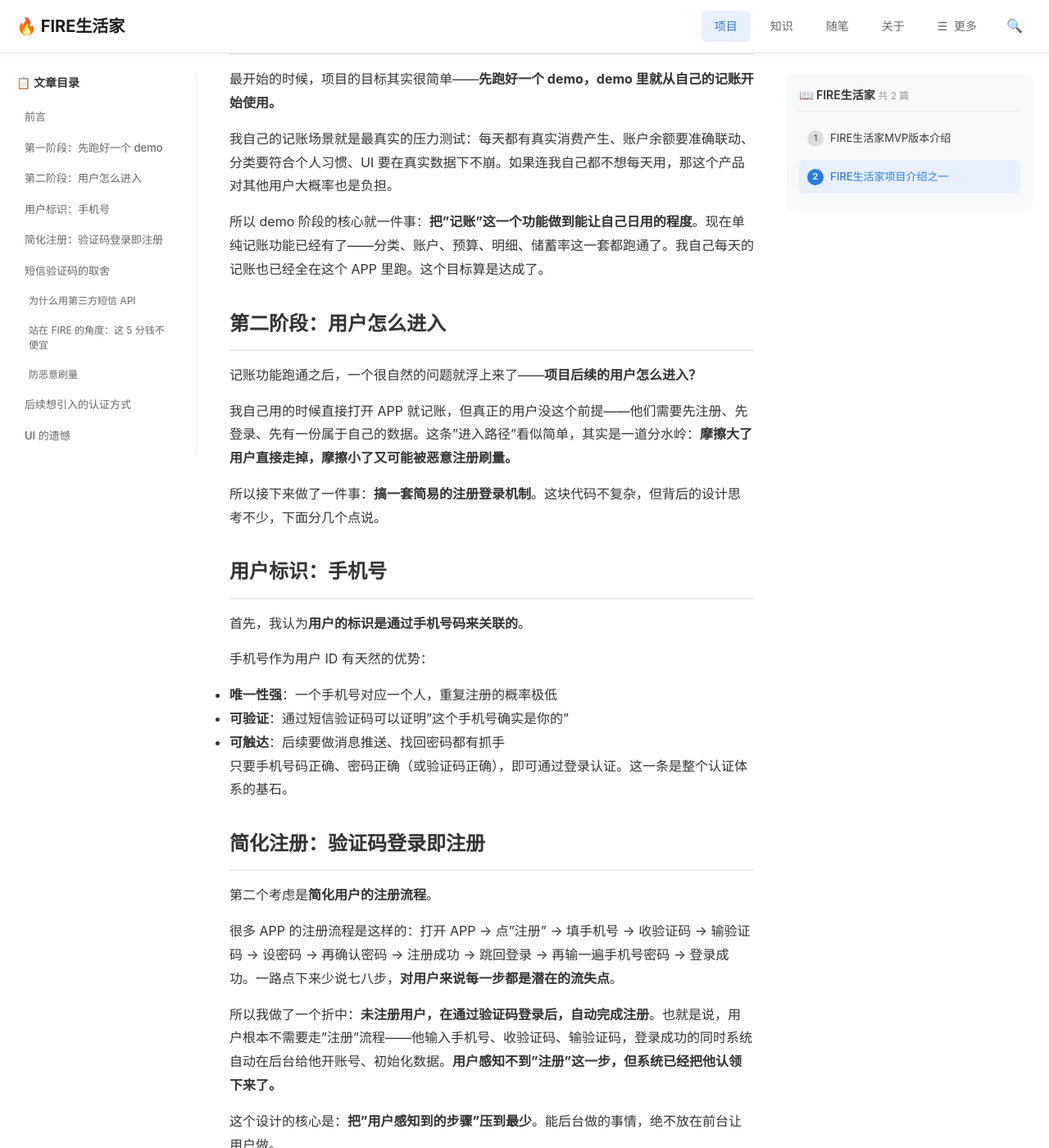
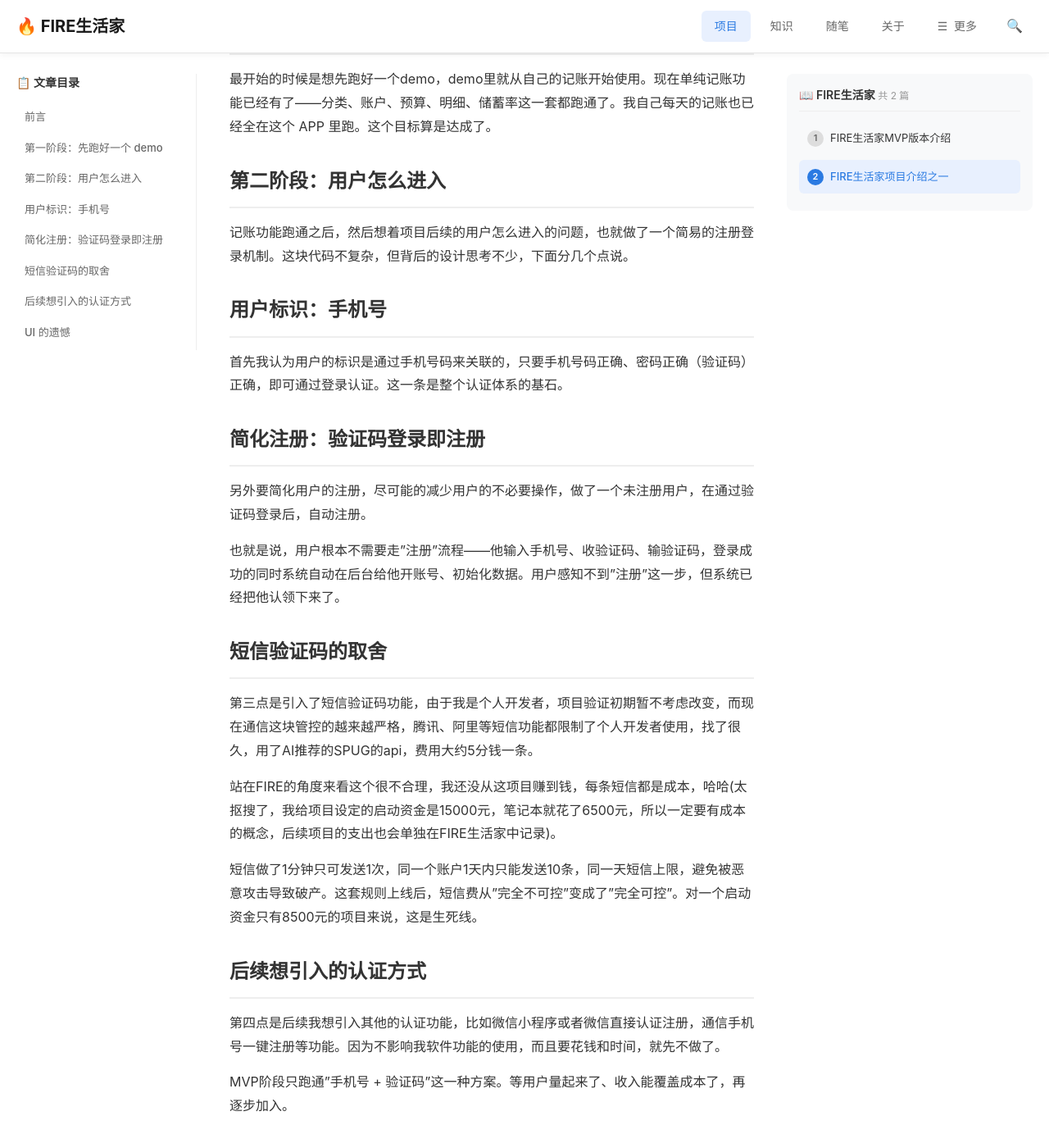
Before and after one commit to firelifes/firelifes.github.io, a Jekyll site: the page built from _posts/2026-06-03-FIRE生活家项目介绍之一.md, in a window 1280 px wide and 1400 px high, scrolled down 426 px. Shown: the whole window at 82% size. Built offline with Jekyll 4.4.1, drawn with Linux system fonts in a browser that asks for light colours; comment, search, counter and statistics services are not loaded; some of the changed text lies outside the part shown.

Commit message:
posts: 调整FIRE生活家项目介绍之一的语气，更贴合原来的风格

```diff
--- a/_posts/2026-06-03-FIRE生活家项目介绍之一.md
+++ b/_posts/2026-06-03-FIRE生活家项目介绍之一.md
@@ -15,93 +15,41 @@ series: FIRE生活家
 
 ## 第一阶段：先跑好一个 demo
 
-最开始的时候，项目的目标其实很简单——**先跑好一个 demo，demo 里就从自己的记账开始使用。**
-
-我自己的记账场景就是最真实的压力测试：每天都有真实消费产生、账户余额要准确联动、分类要符合个人习惯、UI 要在真实数据下不崩。如果连我自己都不想每天用，那这个产品对其他用户大概率也是负担。
-
-所以 demo 阶段的核心就一件事：**把"记账"这一个功能做到能让自己日用的程度**。现在单纯记账功能已经有了——分类、账户、预算、明细、储蓄率这一套都跑通了。我自己每天的记账也已经全在这个 APP 里跑。这个目标算是达成了。
+最开始的时候是想先跑好一个demo，demo里就从自己的记账开始使用。现在单纯记账功能已经有了——分类、账户、预算、明细、储蓄率这一套都跑通了。我自己每天的记账也已经全在这个 APP 里跑。这个目标算是达成了。
 
 ## 第二阶段：用户怎么进入
 
-记账功能跑通之后，一个很自然的问题就浮上来了——**项目后续的用户怎么进入？**
-
-我自己用的时候直接打开 APP 就记账，但真正的用户没这个前提——他们需要先注册、先登录、先有一份属于自己的数据。这条"进入路径"看似简单，其实是一道分水岭：**摩擦大了用户直接走掉，摩擦小了又可能被恶意注册刷量。**
-
-所以接下来做了一件事：**搞一套简易的注册登录机制**。这块代码不复杂，但背后的设计思考不少，下面分几个点说。
+记账功能跑通之后，然后想着项目后续的用户怎么进入的问题，也就做了一个简易的注册登录机制。这块代码不复杂，但背后的设计思考不少，下面分几个点说。
 
 ## 用户标识：手机号
 
-首先，我认为**用户的标识是通过手机号码来关联的**。
-
-手机号作为用户 ID 有天然的优势：
-
-- **唯一性强**：一个手机号对应一个人，重复注册的概率极低
-- **可验证**：通过短信验证码可以证明"这个手机号确实是你的"
-- **可触达**：后续要做消息推送、找回密码都有抓手
-
-只要手机号码正确、密码正确（或验证码正确），即可通过登录认证。这一条是整个认证体系的基石。
+首先我认为用户的标识是通过手机号码来关联的，只要手机号码正确、密码正确（验证码）正确，即可通过登录认证。这一条是整个认证体系的基石。
 
 ## 简化注册：验证码登录即注册
 
-第二个考虑是**简化用户的注册流程**。
+另外要简化用户的注册，尽可能的减少用户的不必要操作，做了一个未注册用户，在通过验证码登录后，自动注册。
 
-很多 APP 的注册流程是这样的：打开 APP → 点"注册" → 填手机号 → 收验证码 → 输验证码 → 设密码 → 再确认密码 → 注册成功 → 跳回登录 → 再输一遍手机号密码 → 登录成功。一路点下来少说七八步，**对用户来说每一步都是潜在的流失点**。
-
-所以我做了一个折中：**未注册用户，在通过验证码登录后，自动完成注册**。也就是说，用户根本不需要走"注册"流程——他输入手机号、收验证码、输验证码，登录成功的同时系统自动在后台给他开账号、初始化数据。**用户感知不到"注册"这一步，但系统已经把他认领下来了。**
-
-这个设计的核心是：**把"用户感知到的步骤"压到最少**。能后台做的事情，绝不放在前台让用户做。
+也就是说，用户根本不需要走"注册"流程——他输入手机号、收验证码、输验证码，登录成功的同时系统自动在后台给他开账号、初始化数据。用户感知不到"注册"这一步，但系统已经把他认领下来了。
 
 ## 短信验证码的取舍
 
-第三个点是**短信验证码**。这块我想多写一点，因为踩的坑最多、花的钱也最"心疼"。
+第三点是引入了短信验证码功能，由于我是个人开发者，项目验证初期暂不考虑改变，而现在通信这块管控的越来越严格，腾讯、阿里等短信功能都限制了个人开发者使用，找了很久，用了AI推荐的SPUG的api，费用大约5分钱一条。
 
-### 为什么用第三方短信 API
+站在FIRE的角度来看这个很不合理，我还没从这项目赚到钱，每条短信都是成本，哈哈(太抠搜了，我给项目设定的启动资金是15000元，笔记本就花了6500元，所以一定要有成本的概念，后续项目的支出也会单独在FIRE生活家中记录)。
 
-短信发送本身不复杂，但要找一家**支持个人开发者**的服务商不容易。腾讯云、阿里云的短信服务对个人开发者都有严格限制——资质审核、签名备案、模板审核，少说一两周才能跑通。**对一个还处于验证初期阶段的项目来说，这个时间成本太高了**，而且能不能批下来都不一定。
-
-找了很久，最终用了 AI 推荐的 **SPUG** 的 API，**费用大约 5 分钱一条**。先把这个方案跑起来，等用户量起来了再考虑迁到更正规的服务商。
-
-### 站在 FIRE 的角度：这 5 分钱不便宜
-
-站在 FIRE 的角度来看，**这 5 分钱其实很不合理**。
-
-我还没从这个项目赚到钱，**每条短信都是成本**。哈哈，太抠搜了——但这是有原因的：**我给项目设定的启动资金是 15000 元，笔记本就花了 6500 元**，剩下一半要覆盖服务器、域名、短信等各种支出，**每一笔都要精打细算**。
-
-后续项目的支出也会**单独在 FIRE 生活家中记录**——服务器费多少、短信费多少、域名续费多少，每个月看一遍。**让"做项目"这件事本身也变成一个 FIRE 实践**——把个人财务的纪律性用到项目上。
-
-### 防恶意刷量
-
-短信这种东西，**一旦被恶意刷，破产就在一瞬间**。一个简单的脚本就能让你一晚上烧掉几千块短信费。
-
-所以做了一套**严格的限流**：
-
-- **1 分钟内只可发送 1 次**：防止用户反复点"获取验证码"造成误发
-- **同一个账户 1 天内最多发送 10 条**：防止单个账户恶意刷量
-- **同一天短信全局上限**：作为最后一道防线，避免极端情况下被攻击导致破产
-
-这套规则上线后，短信费从"完全不可控"变成了"完全可控"。**对一个启动资金只有 8500 元的项目来说，这是生死线。**
+短信做了1分钟只可发送1次，同一个账户1天内只能发送10条，同一天短信上限，避免被恶意攻击导致破产。这套规则上线后，短信费从"完全不可控"变成了"完全可控"。对一个启动资金只有8500元的项目来说，这是生死线。
 
 ## 后续想引入的认证方式
 
-第四点是**后续的认证扩展**。我心里有几个想做但还没做的：
+第四点是后续我想引入其他的认证功能，比如微信小程序或者微信直接认证注册，通信手机号一键注册等功能。因为不影响我软件功能的使用，而且要花钱和时间，就先不做了。
 
-- **微信小程序认证**：复用微信的身份体系，用户连注册都不用
-- **微信直接认证注册**：和上一条类似，但走公众号/开放平台
-- **通信手机号一键注册**：检测到本机 SIM 卡号码自动填充，连输入手机号都省了
-
-这些方案对用户体验都是加分项。**但它们不影响软件核心功能的使用**，而且要花钱（认证费、接口调用费）、也要时间（资质申请、代码改造、审核上线），所以**先不做**。
-
-MVP 阶段只跑通"手机号 + 验证码"这一种方案。等用户量起来了、收入能覆盖成本了，再逐步加入。
+MVP阶段只跑通"手机号 + 验证码"这一种方案。等用户量起来了、收入能覆盖成本了，再逐步加入。
 
 ## UI 的遗憾
 
-最后一点是 **UI 的遗憾**。
+第五点是我虽然用了trae和pencli但是它画出来的样式还是有点难看，包括的注册、登录界面样式。这块考虑后续如果能够带来一些成本的回收的话还是要请人专业的弄下设计，再让AI去实现功能，毕竟颜值影响用户。
 
-我虽然用了 **Trae 和 pencli**（cursor 类 AI 工具）来辅助开发，**但它画出来的样式还是有点难看**——包括这次实现的注册、登录界面，整体只能用"能看"来形容，离"好看"还有不小距离。
-
-这块我考虑后续如果项目能够带来一些**成本的回收**，**还是要请专业的人弄下设计，再让 AI 去实现功能**。毕竟**颜值影响用户的留存**——UI 不好看，用户可能第一天就走了。
-
-但 MVP 阶段还是先以"功能跑通"为准，UI 的精致留给后续。
+但MVP阶段还是先以"功能跑通"为准，UI的精致留给后续。
 
 ---
 
```
